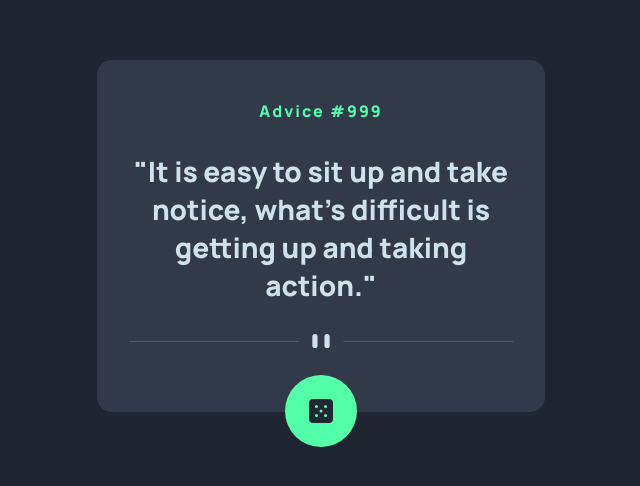
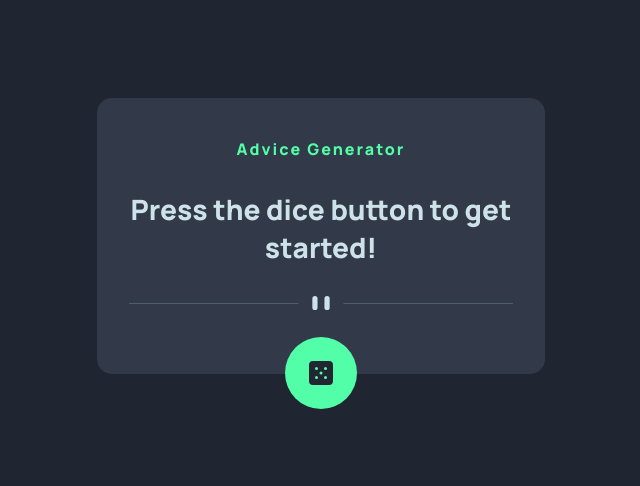
Before and after one commit to Ryan-Tru/advice-generator-solution, a plain HTML site: page index.html in a window 1280 px wide. Shown: the part 164-650 px from the top of the page, without its empty margins (319-959 px from the left). Drawn offline with Linux system fonts and the light colour scheme.

Commit message:
Changed HTML for better starting point

```diff
--- a/index.html
+++ b/index.html
@@ -12,9 +12,9 @@
 </head>
 <body>
   <main class="advice-app-container">
-    <h1 class="advice-id">Advice #999</h1>
+    <h1 class="advice-id">Advice Generator</h1>
 
-    <p class="advice-body">"It is easy to sit up and take notice, what's difficult is getting up and taking action."</p>
+    <p class="advice-body">Press the dice button to get started!</p>
 
     <img src="images/pattern-divider-desktop.svg" alt="Divider for desktop" class="divider-desktop" aria-hidden="true">
     <img src="images/pattern-divider-mobile.svg" alt="Divider for mobile" class="divider-mobile" aria-hidden="true">
```
